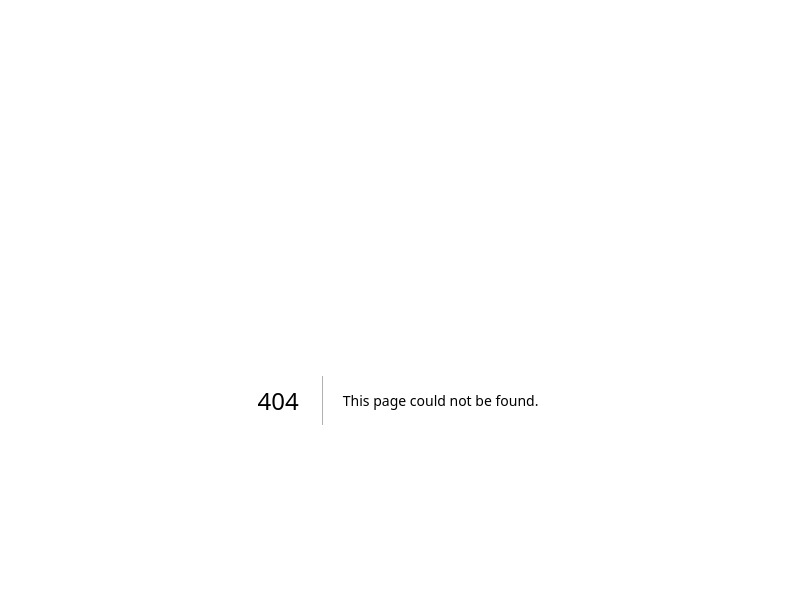
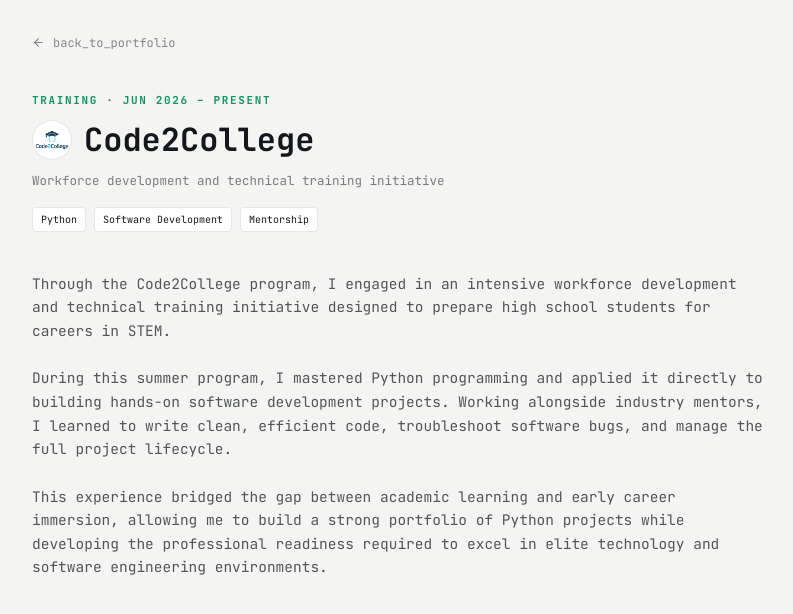
Before and after one commit to hrydyeshgarg-coder/tridhm-portfolio, a Next.js app: page /l/trainings/code2college in a window 1280 px wide. Before the commit this address had no page. Shown: the top 614 px of the page, without its empty margins (242-1035 px from the left). Built offline with nearby package versions, Linux system fonts and the light colour scheme.

Commit message:
L: make Code2College clickable, add its detail page
- New page at /l/trainings/code2college with the real program
  description
- /k (and /i, /g, /h, /j) untouched

```diff
--- a/app/l/page.tsx
+++ b/app/l/page.tsx
@@ -89,7 +89,7 @@
 ];
 const TRAININGS = [
   { org: "UT Dallas K-12 Outreach — AI Deep Dive", date: "Jun – Aug 2025", desc: "8-week structured program — neural networks, CNNs, greedy algorithms, trained in PyTorch, Pandas, NumPy, scikit-learn.", logo: "/images/logo-utd.webp", href: "/l/trainings/ut-dallas-k12-ai-deep-dive" },
-  { org: "Code2College", date: "Jun 2026 – Present", desc: "Self-paced Python course — three independent projects completed.", logo: "/images/logo-code2college.png" },
+  { org: "Code2College", date: "Jun 2026 – Present", desc: "Self-paced Python course — three independent projects completed.", logo: "/images/logo-code2college.png", href: "/l/trainings/code2college" },
 ];
 const BOOTCAMPS = [
   { org: "University of Houston–Victoria Data Science Bootcamp", date: "Jun 2024", desc: "CNNs, deep neural networks, NLP, computer vision, and Big Data fundamentals in Python.", logo: "/images/logo-uhv.png" },
--- /dev/null
+++ b/app/l/trainings/code2college/page.tsx
@@ -0,0 +1,33 @@
+import { LDetailShell } from "@/components/LDetailShell";
+
+export const metadata = { title: "Code2College — Tridhm Garg" };
+
+export default function Page() {
+  return (
+    <LDetailShell
+      eyebrow="Training · Jun 2026 – Present"
+      title="Code2College"
+      meta="Workforce development and technical training initiative"
+      tags={["Python", "Software Development", "Mentorship"]}
+      titleLogo="/images/logo-code2college.png"
+    >
+      <p>
+        Through the Code2College program, I engaged in an intensive workforce
+        development and technical training initiative designed to prepare high
+        school students for careers in STEM.
+      </p>
+      <p>
+        During this summer program, I mastered Python programming and applied it
+        directly to building hands-on software development projects. Working
+        alongside industry mentors, I learned to write clean, efficient code,
+        troubleshoot software bugs, and manage the full project lifecycle.
+      </p>
+      <p>
+        This experience bridged the gap between academic learning and early career
+        immersion, allowing me to build a strong portfolio of Python projects while
+        developing the professional readiness required to excel in elite technology
+        and software engineering environments.
+      </p>
+    </LDetailShell>
+  );
+}
```
